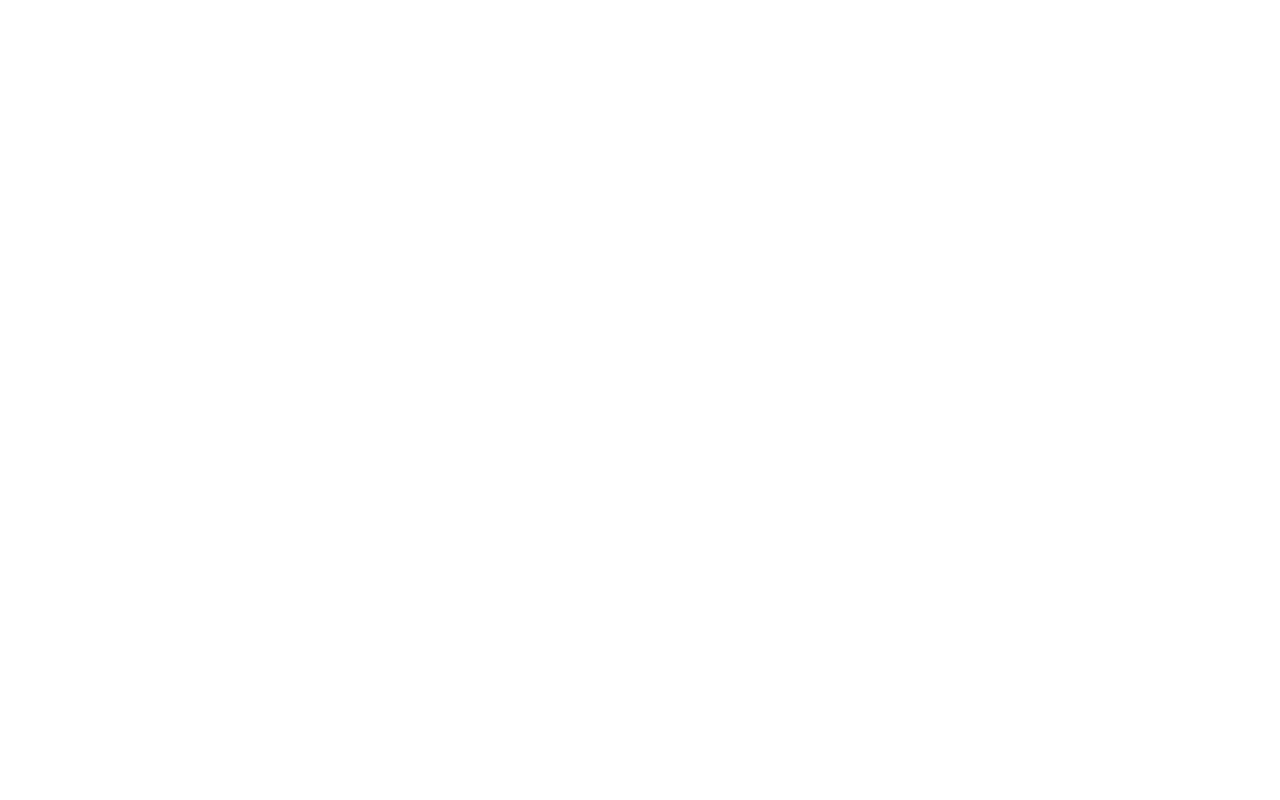
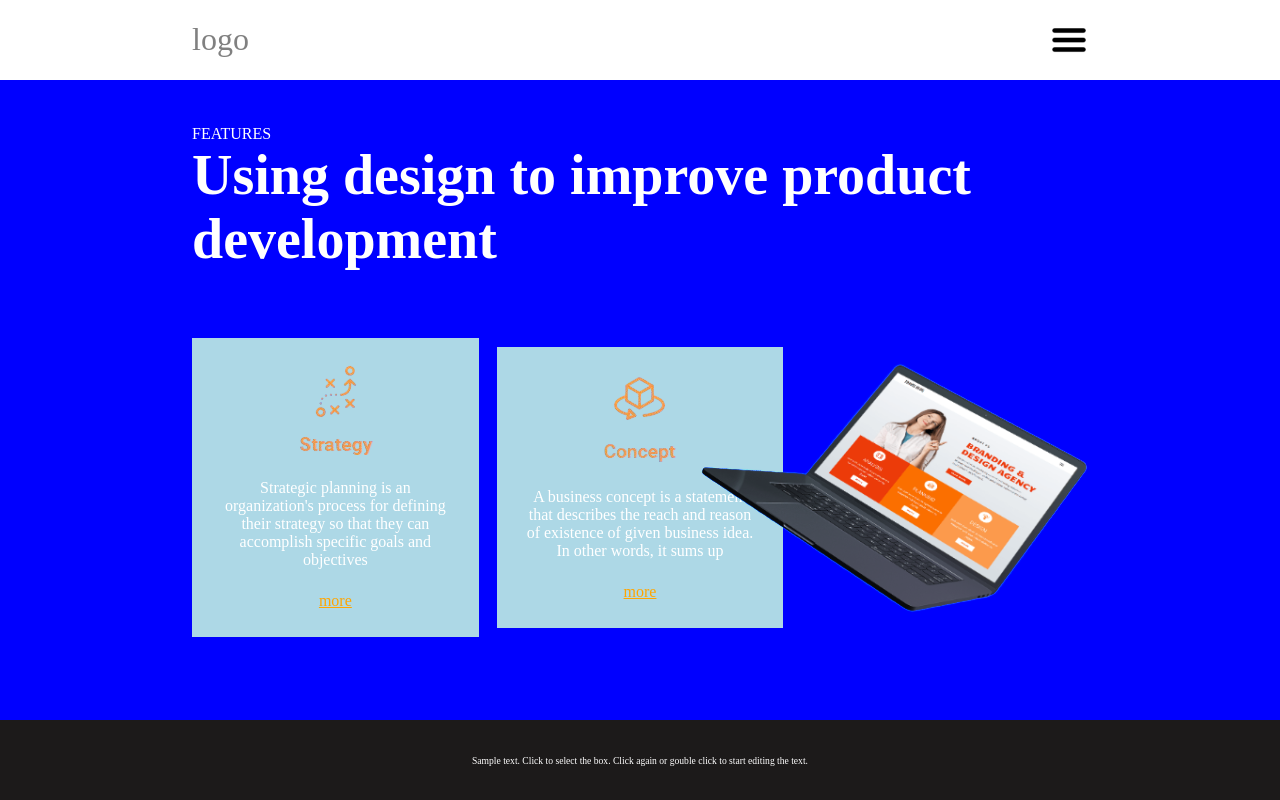
Before and after one commit to Artem-neloshkaPerevtilennia/Labka4, a plain HTML site: page index.html in a window 1280 px wide. Drawn offline with Linux system fonts and the light colour scheme.

Commit message:
main part, still need to do some work on overflows, colors and fonts

```diff
--- a/index.html
+++ b/index.html
@@ -4,6 +4,59 @@
     <meta charset="UTF-8" />
     <meta name="viewport" content="width=device-width, initial-scale=1.0" />
     <title>Labka 4</title>
+    <link rel="stylesheet" href="style.css" />
   </head>
-  <body></body>
+  <body>
+    <nav class="navbar">
+      <a href="index.html" class="logo">
+        <p class="logo-text">logo</p>
+      </a>
+      <img src="menu-icon.webp" alt="here is a burger" class="menu-icon" />
+    </nav>
+
+    <div class="container">
+      <div class="contant">
+        <div class="contant-title">
+          <h3 class="features">FEATURES</h3>
+          <h1 class="theme">Using design to improve product development</h1>
+        </div>
+
+        <div class="info">
+          <div class="strategy">
+            <img src="strategy.png" alt="strategy" />
+
+            <p class="description">
+              Strategic planning is an organization's process for defining their
+              strategy so that they can accomplish specific goals and objectives
+            </p>
+
+            <a href="index.html" class="more-btn"> more </a>
+          </div>
+
+          <div class="concept">
+            <img src="concept.png" alt="concept" />
+
+            <p class="description">
+              A business concept is a statement that describes the reach and
+              reason of existence of given business idea. In other words, it
+              sums up
+            </p>
+
+            <a href="index.html" class="more-btn"> more </a>
+          </div>
+
+          <div class="laptop-image">
+            <img src="laptop.png" alt="laptop here" />
+          </div>
+        </div>
+      </div>
+    </div>
+
+    <footer class="simple-text">
+      <h3 class="footer-text">
+        Sample text. Click to select the box. Click again or gouble click to
+        start editing the text.
+      </h3>
+    </footer>
+  </body>
 </html>
--- a/style.css
+++ b/style.css
@@ -1,5 +1,132 @@
 * {
-    margin: 0;
-    padding: 0;
-    box-sizing: border-box;
+  margin: 0;
+  padding: 0;
+  box-sizing: border-box;
 }
+
+html, body {
+  height: 100%;
+  width: 100%;
+  display: flex;
+  flex-direction: column;
+}
+
+.navbar {
+  background-color: white;
+  display: flex;
+  flex-direction: row;
+  justify-content: space-between;
+  align-items: center;
+  height: 10%;
+  width: 100%;
+  padding: 1% 0;
+}
+
+.logo {
+  text-decoration: none;
+  margin-left: 15%;
+  min-height: 70%;
+}
+
+.logo-text {
+  color: gray;
+  font-size: 2em;
+}
+
+.menu-icon {
+  height: 70%;
+  margin-right: 15%;
+}
+
+.container {
+  display: flex;
+  justify-content: center;
+  align-items: center;
+  background-color: blue;
+  min-height: 80%;
+  width: 100%;
+}
+
+.contant {
+  display: flex;
+  flex-direction: column;
+  justify-content: space-between;
+  align-items: center;
+  min-height: 80%;
+  width: 100%;
+  margin: 7% 15% 10% 15%;
+}
+
+.contant-title {
+  color: white;
+}
+
+.features {
+  font-size: 1em;
+  font-weight: lighter;
+}
+
+.theme {
+  font-size: 3.5em;
+}
+
+.info {
+  display: flex;
+  flex-direction: row;
+  justify-content: space-between;
+  align-items: center;
+  width: 100%;
+}
+
+.strategy, .concept {
+  display: flex;
+  flex-direction: column;
+  justify-content: space-between;
+  align-items: center;
+  background-color: lightblue;
+  width: 32%;
+  padding: 3%;
+}
+
+.concept {
+
+}
+
+.description {
+  color: white;
+  margin: 10% 0;
+  text-align: center;
+}
+
+.more-btn {
+  color: orange;
+}
+
+.laptop-image {
+  width: 32%;
+  position: relative;
+}
+
+.laptop-image img {
+  position: absolute;
+  right: 0;
+  top: 50%;
+  transform: translateY(-50%);
+}
+
+.simple-text {
+  display: flex;
+  justify-content: center;
+  align-items: center;
+  background-color: rgb(28, 26, 26);
+  min-height: 10%;
+  width: 100%;
+}
+
+.footer-text {
+  text-align: center;
+  width: 30%;
+  color: white;
+  font-weight: lighter;
+  font-size: 60%;
+}
```
Also changed, not shown: concept.png (added), laptop.png (added), menu-icon.webp (added), strategy.png (added).
